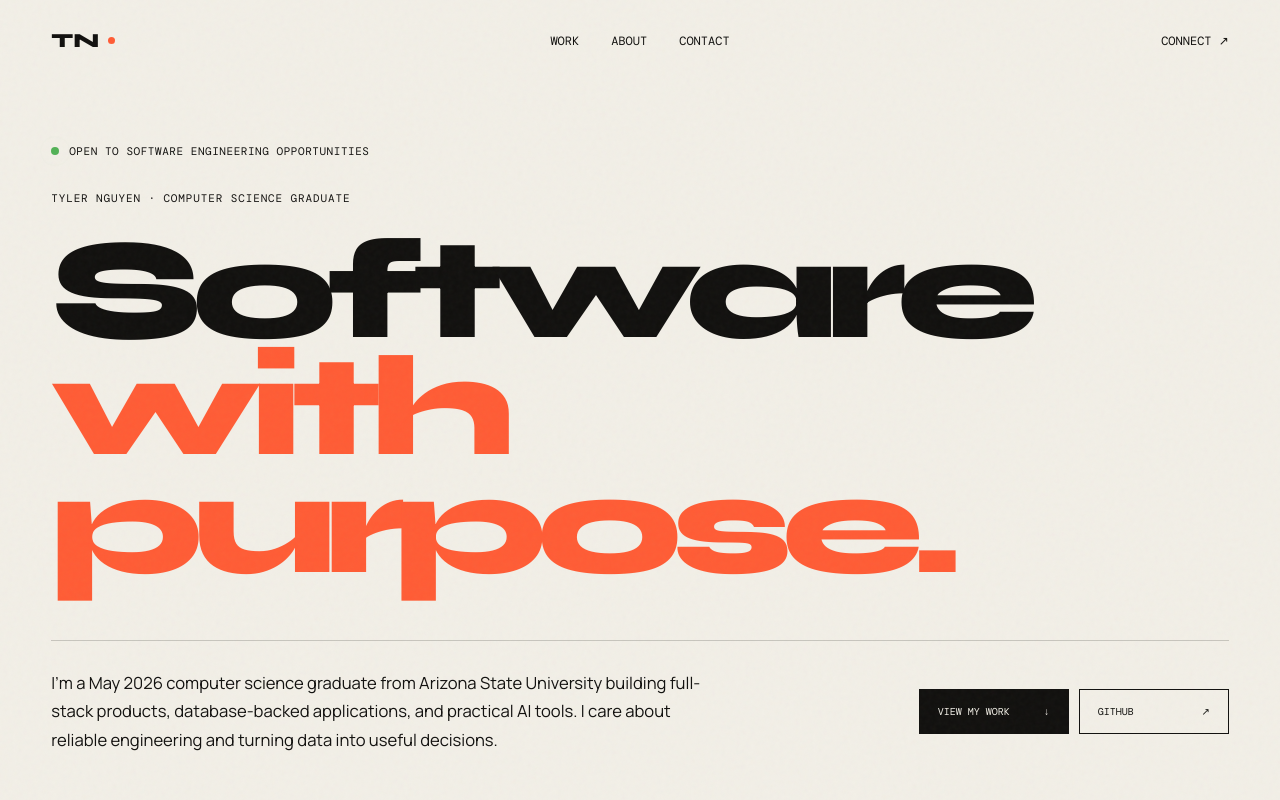
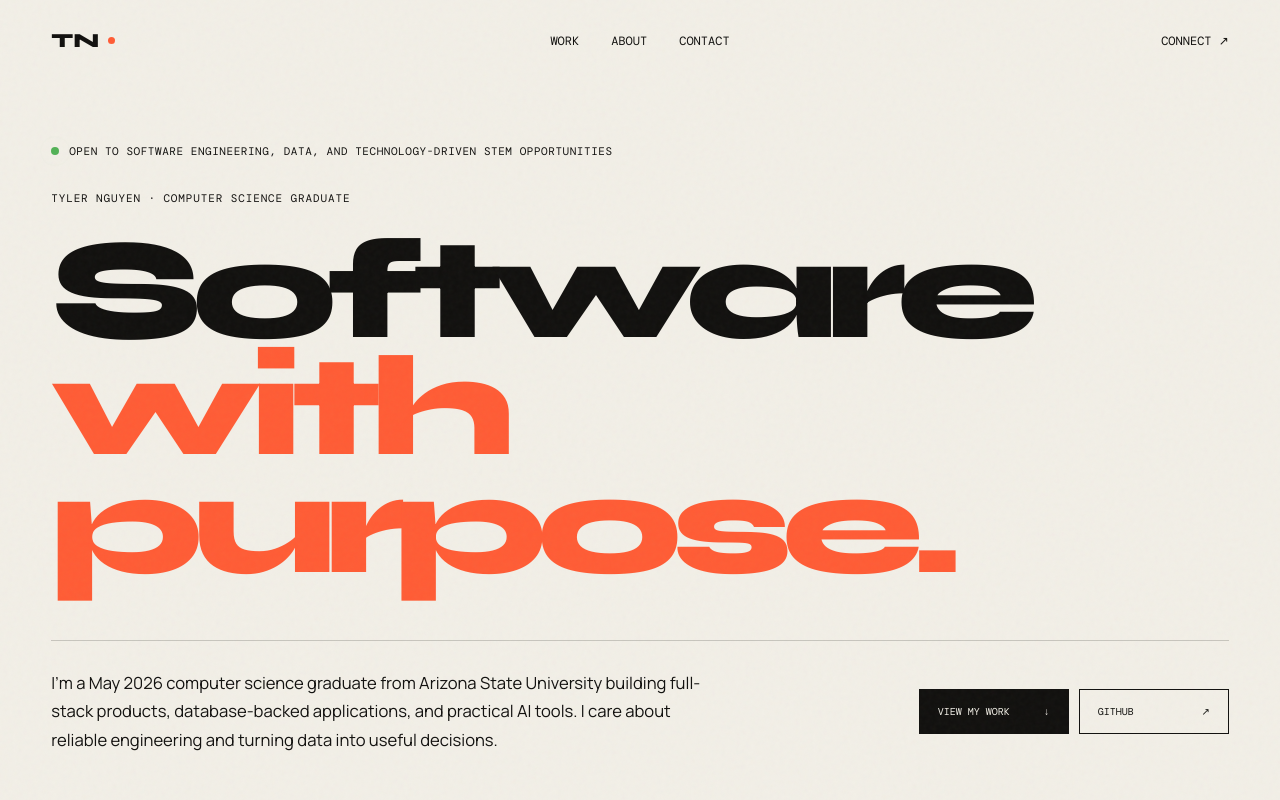
Before and after one commit to tylernguyeen1/online-portfolio, a website built with Vite: page index.html in a window 1280 px wide. Shown: the top 800 px of the page. Built offline with nearby package versions, Linux system fonts and the light colour scheme; a web font is replaced by a local one.

Commit message:
Update index.html

```diff
--- a/index.html
+++ b/index.html
@@ -54,7 +54,7 @@
       <section class="hero">
         <div class="hero-status reveal">
           <span class="status-dot"></span>
-          Open to software engineering opportunities
+          Open to software engineering, data, and technology-driven STEM opportunities
         </div>
 
         <div class="hero-heading reveal">
```
